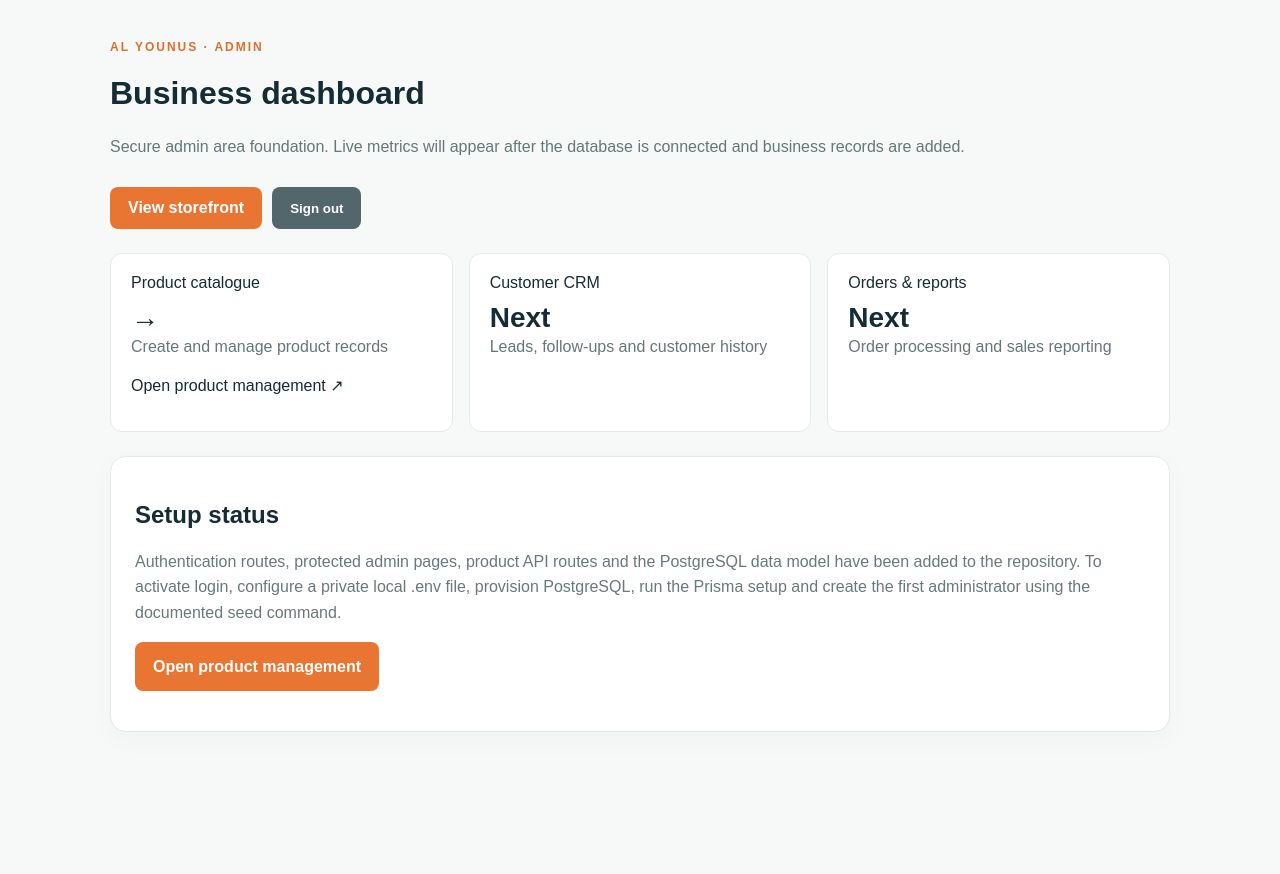
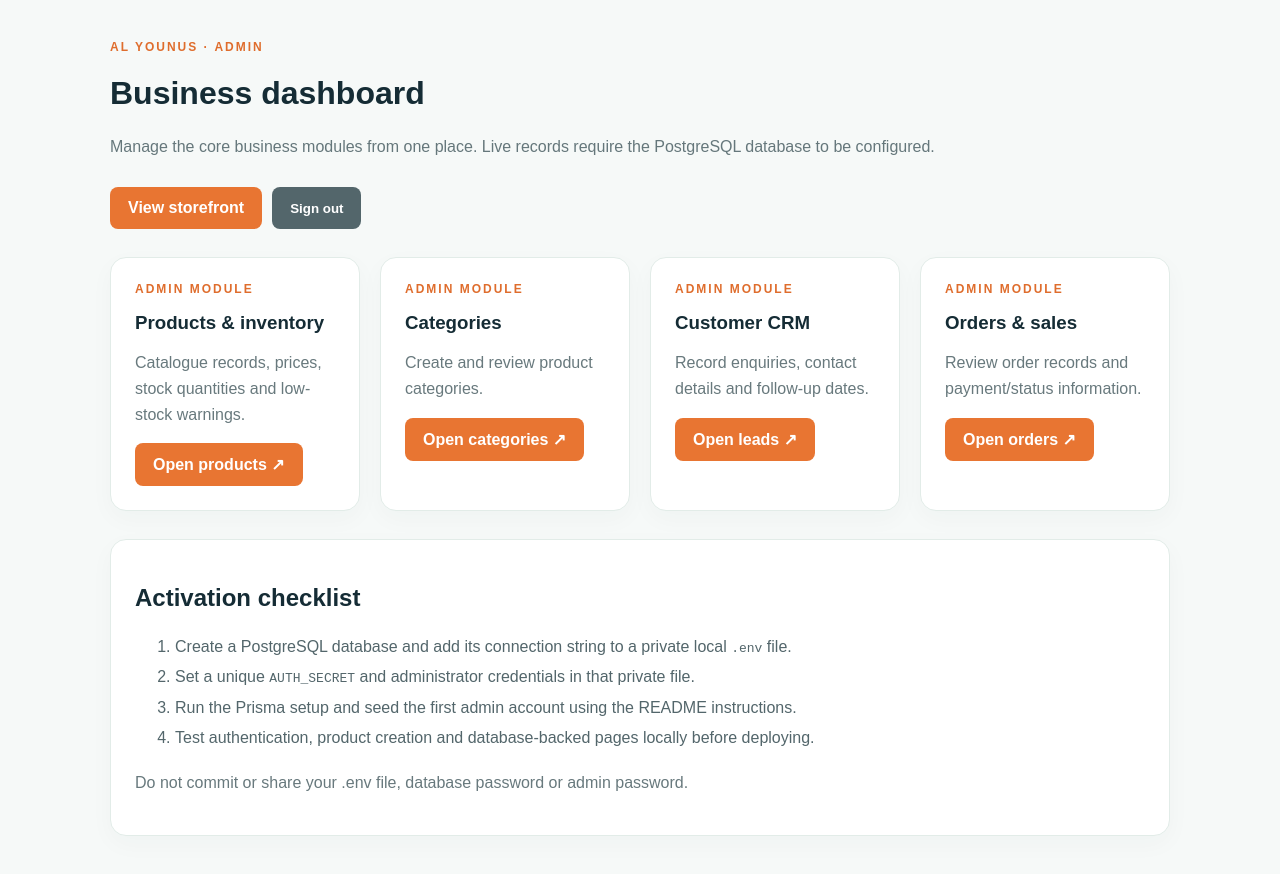
Before and after one commit to rakibulislam276/al-younus-trading, a Next.js app: page /admin in a window 1280 px wide. Before the commit the page ends 800 px from the top, so only its background shows below. Built offline with nearby package versions, Linux system fonts and the light colour scheme.

Commit message:
Link product, category, CRM and order modules from admin dashboard

```diff
--- a/app/admin/page.tsx
+++ b/app/admin/page.tsx
@@ -1,20 +1,30 @@
 import LogoutButton from "./logout-button";
+
+const modules = [
+  { title: "Products & inventory", detail: "Catalogue records, prices, stock quantities and low-stock warnings.", href: "/admin/products", label: "Open products" },
+  { title: "Categories", detail: "Create and review product categories.", href: "/admin/categories", label: "Open categories" },
+  { title: "Customer CRM", detail: "Record enquiries, contact details and follow-up dates.", href: "/admin/leads", label: "Open leads" },
+  { title: "Orders & sales", detail: "Review order records and payment/status information.", href: "/admin/orders", label: "Open orders" }
+];
 
 export default function AdminDashboard() {
   return <main className="admin-shell">
     <div className="admin-header">
-      <div><div className="eyebrow">AL YOUNUS · ADMIN</div><h1>Business dashboard</h1><p className="muted">Secure admin area foundation. Live metrics will appear after the database is connected and business records are added.</p></div>
+      <div><div className="eyebrow">AL YOUNUS · ADMIN</div><h1>Business dashboard</h1><p className="muted">Manage the core business modules from one place. Live records require the PostgreSQL database to be configured.</p></div>
       <div style={{display:"flex",gap:10,flexWrap:"wrap"}}><a className="button" href="/">View storefront</a><LogoutButton /></div>
     </div>
-    <section className="stats">
-      <div className="stat">Product catalogue<strong>→</strong><span className="muted">Create and manage product records</span><p><a href="/admin/products">Open product management ↗</a></p></div>
-      <div className="stat">Customer CRM<strong>Next</strong><span className="muted">Leads, follow-ups and customer history</span></div>
-      <div className="stat">Orders & reports<strong>Next</strong><span className="muted">Order processing and sales reporting</span></div>
+    <section className="grid" style={{gridTemplateColumns:"repeat(auto-fit,minmax(230px,1fr))"}}>
+      {modules.map(module=><article className="card" key={module.href}><div className="eyebrow">ADMIN MODULE</div><h3>{module.title}</h3><p>{module.detail}</p><a className="button" href={module.href}>{module.label} ↗</a></article>)}
     </section>
-    <section className="card">
-      <h2>Setup status</h2>
-      <p className="muted">Authentication routes, protected admin pages, product API routes and the PostgreSQL data model have been added to the repository. To activate login, configure a private local .env file, provision PostgreSQL, run the Prisma setup and create the first administrator using the documented seed command.</p>
-      <p><a className="button" href="/admin/products">Open product management</a></p>
+    <section className="card" style={{marginTop:28}}>
+      <h2>Activation checklist</h2>
+      <ol style={{lineHeight:1.9,color:"#53666b"}}>
+        <li>Create a PostgreSQL database and add its connection string to a private local <code>.env</code> file.</li>
+        <li>Set a unique <code>AUTH_SECRET</code> and administrator credentials in that private file.</li>
+        <li>Run the Prisma setup and seed the first admin account using the README instructions.</li>
+        <li>Test authentication, product creation and database-backed pages locally before deploying.</li>
+      </ol>
+      <p className="muted">Do not commit or share your .env file, database password or admin password.</p>
     </section>
   </main>;
 }
```
